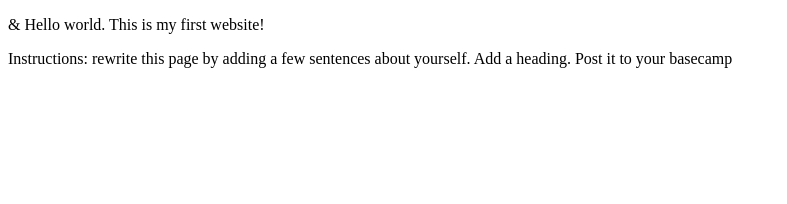
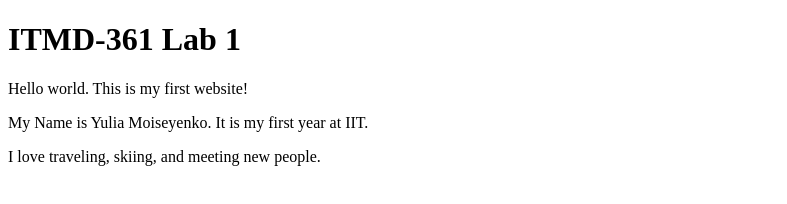
Before and after one commit to yulyamo/lab1, a plain HTML site: page index.html in a window 1280 px wide. Shown: the whole page, without its empty margins (0-787 px from the left). Drawn offline with Linux system fonts and the light colour scheme.

Commit message:
Update index.html
added heading anf infornation

```diff
--- a/index.html
+++ b/index.html
@@ -5,7 +5,9 @@
   <title>ITMD-361 Internet Technologies and Web Design</title>
 </head>
 <body>
-  <p>&amp; Hello world. This is my first website!</p>
-  <p>Instructions: rewrite this page by adding a few sentences about yourself. Add a heading. Post it to your basecamp</p>
+	<h1>ITMD-361 Lab 1</h1>
+  <p>Hello world. This is my first website!</p>
+  <p>My Name is Yulia Moiseyenko. It is my first year at IIT.</p>
+  <p>I love traveling, skiing, and meeting new people.</p>
 </body>
 </html>
```
